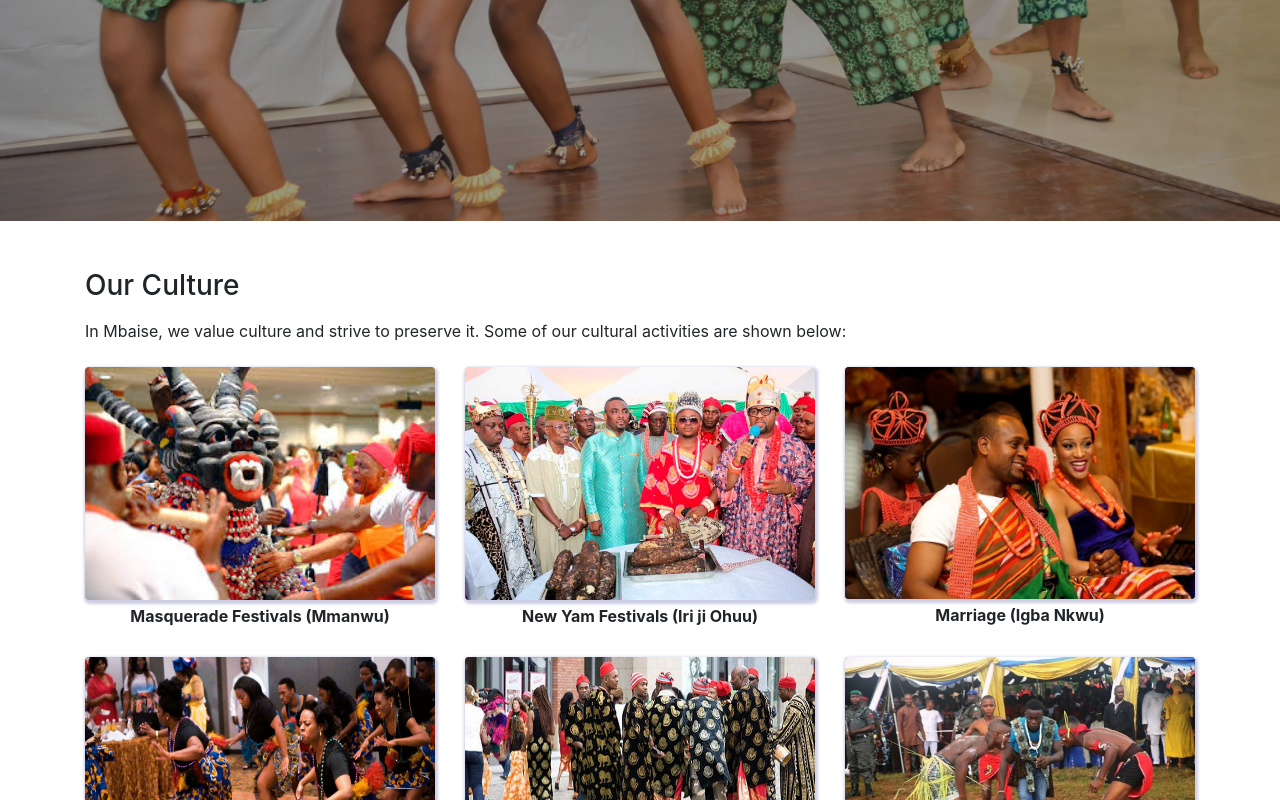
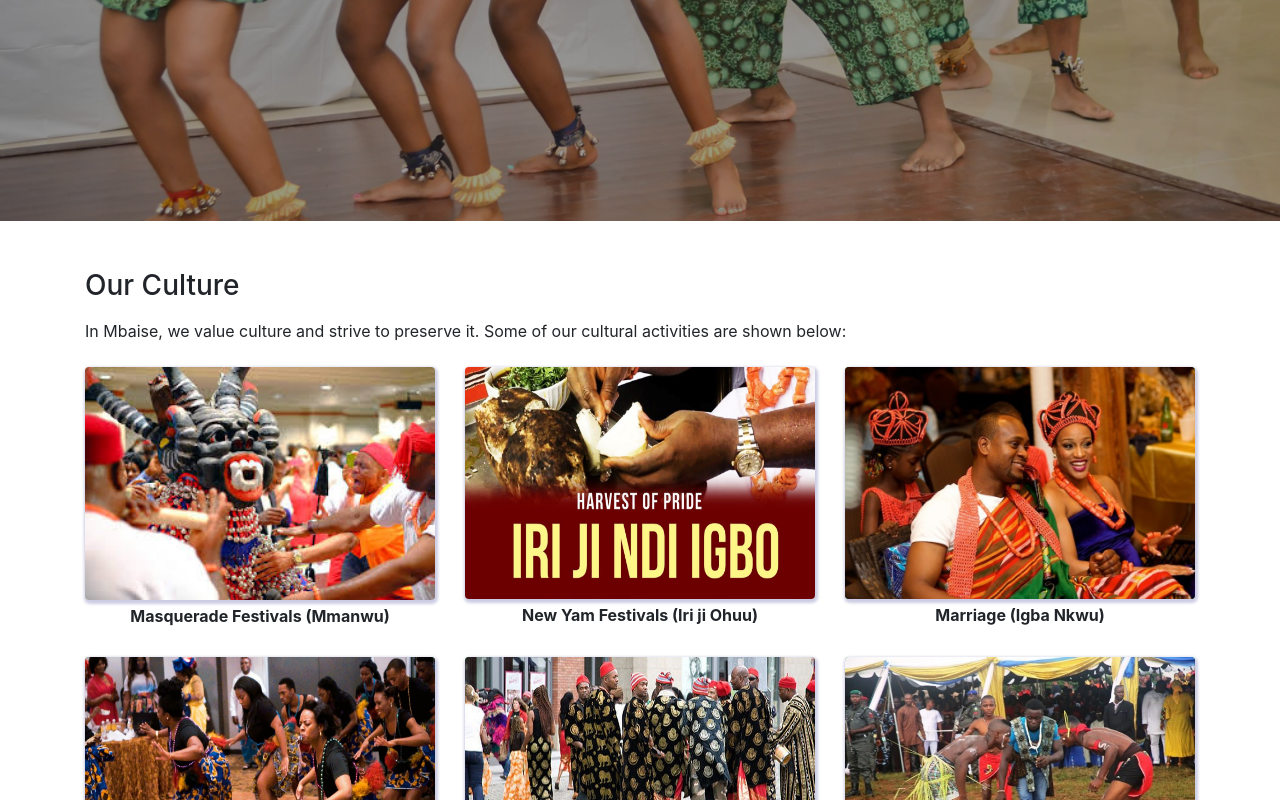
Before and after one commit to Davien21/Mbaise-Footprints, a plain HTML site: page index.html in a window 1280 px wide. Shown: the part 485-1285 px from the top of the page. Drawn offline with Linux system fonts and the light colour scheme.

Commit message:
changed unsupported img for yam festival

```diff
--- a/css/index.css
+++ b/css/index.css
@@ -138,6 +138,10 @@ hr.underline-orange {
 		height: 232px !important;
 
 	}
+	.yam-img {
+		height: 232px !important;
+
+	}
 }
 @media screen and (min-width:768px) {
 	.dance-img {
@@ -147,6 +151,10 @@ hr.underline-orange {
 		height: 331px;
 
 	}
+	.yam-img {
+		height: 232px !important;
+
+	}
 }
 @media screen and (min-width:576px) {
 	.dance-img {
@@ -154,6 +162,10 @@ hr.underline-orange {
 	}
 	.music-img {
 		height: 330px;
+
+	}
+	.yam-img {
+		height: 232px !important;
 
 	}
 }
--- a/index.html
+++ b/index.html
@@ -10,9 +10,7 @@
 		<script src="./js/jquery-3.4.1.js"></script>
 		<script src="./js/bootstrap.js"></script>
 	</head>
-
 	<body>
-
 		<nav class="fixe navbar navbar-light navbar-expand-lg bg-light pl-1 pr-0 pl-sm-1">
 			<div class="container-fluid">
 				<a href="./index.html" class="navbar-brand" >
@@ -48,7 +46,6 @@
 					<div class="row h-10 mt-md-5 pt-3 text-shadow">
 						<h1 class="col-12">WELCOME TO MBAISE</h1>
 						<div>
-
 						</div>
 						<div class="about-div col-12">
 							<p>Mbaise is an Igbo village in the South-East part of Nigeria, located in Imo State.</p>
@@ -63,13 +60,8 @@
 									<button class="btn btn-block btn-orange py-2">Explore</button>
 								</div>
 							</div>
-
 						</div>
-
-
 					</div>
-
-
 				</div>
 			</section>
 			<section id="section-2">
@@ -88,44 +80,36 @@
 							</div>
 							<div class="col-md-6 col-lg-4 mb-4">
 								<div class="shiny-box-alt rounded">
-									<img src="./imgs/igbo_compressed.jpg" class="img-responsive rounded w-100">
-
+									<img src="./imgs/igbo-2.jpg" class="img-responsive rounded w-100 yam-img">
 								</div>
 								<label class="d-block text-center font-weight-bold pt-1">New Yam Festivals (Iri ji Ohuu)</label>
 							</div>
 							<div class="col-md-6 col-lg-4">
 								<div class="bg-success shiny-box-alt  rounded">
 									<img src="./imgs/marriage-6.jpg" class="img-responsive rounded w-100 ">
-
 								</div>
 								<label class="d-block text-center font-weight-bold pt-1">Marriage (Igba Nkwu)</label>
 							</div>
 							<div class="col-md-6 col-lg-4">
 								<div class="bg-success shiny-box-alt  rounded">
 									<img src="./imgs/mb-15.jpg" class="img-responsive rounded w-100 dance-img">
-
 								</div>
 								<label class="d-block text-center font-weight-bold pt-1">Dance festival (Igba Nkwa)</label>
 							</div>
 							<div class="col-md-6 col-lg-4">
 								<div class="bg-success shiny-box-alt  rounded">
 									<img src="./imgs/bg-1.jpg" class="img-responsive rounded w-100 music-img">
-
 								</div>
 								<label class="d-block text-center font-weight-bold pt-1">Music Festival (Igba Egwu)</label>
 							</div>
 							<div class="col-md-6 col-lg-4">
 								<div class="bg-success shiny-box-alt  rounded">
 									<img src="./imgs/wrestling.jpg" class="img-responsive rounded w-100">
-
 								</div>
 								<label class="d-block text-center font-weight-bold pt-1">Wrestling Contests (Igba Mgba)</label>
 							</div>
-
-
 						</div>
 					</div>
-
 				</div>
 			</section>
 			<section id="section-3">
@@ -149,7 +133,6 @@
 							<div class="col-md-6 col-lg-4 mb-4">
 								<div class="shiny-box-alt rounded">
 									<img src="./imgs/nnaji-2.jpg" class="img-responsive rounded w-100">
-
 								</div>
 								<label class="d-block text-center font-weight-bold pt-1">Miss. Genevieve Nnaji</label>
 								<label class="d-block text-center font-weight-bold pt-1">World Class Actor and Director</label>
@@ -157,7 +140,6 @@
 							<div class="col-md-6 col-lg-4">
 								<div class="bg-success shiny-box-alt  rounded">
 									<img src="./imgs/nneji.jpg" class="img-responsive rounded w-100 ">
-
 								</div>
 								<label class="d-block text-center font-weight-bold pt-1">Mr. Frank Nneji</label>
 								<label class="d-block text-center font-weight-bold pt-1">Founder and CEO, ABC Transport</label>
@@ -172,7 +154,6 @@
 							<div class="col-md-6 col-lg-4 mb-4">
 								<div class="shiny-box-alt rounded">
 									<img src="./imgs/rita.jpg" class="img-responsive rounded w-100">
-
 								</div>
 								<label class="d-block text-center font-weight-bold pt-1">Mrs. Rita Dominic</label>
 								<label class="d-block text-center font-weight-bold pt-1">Professional Actress</label>
@@ -180,12 +161,10 @@
 							<div class="col-md-6 col-lg-4">
 								<div class="bg-success shiny-box-alt  rounded">
 									<img src="./imgs/steph_linus.jpg" class="img-responsive rounded w-100 ">
-
 								</div>
 								<label class="d-block text-center font-weight-bold pt-1">Mrs. Stephanie Linus Okereke</label>
 								<label class="d-block text-center font-weight-bold pt-1">Professional Actress</label>
 							</div>
-
 						</div>
 					</div>
 				</div>
@@ -221,7 +200,6 @@
 				</div>
 			</section>
 		</main>
-
 		<script src="./js/index.js"></script>
 	</body>
 </html>
```
Also changed, not shown: imgs/car-1.webp (added), imgs/cars-2.jpg (added), imgs/test-2.jpg (added), imgs/test-3.jpg (added), imgs/test-4.jpg (added), imgs/test-5.jpg (added), imgs/test-6.jpg (added), imgs/test.jpg (added).
